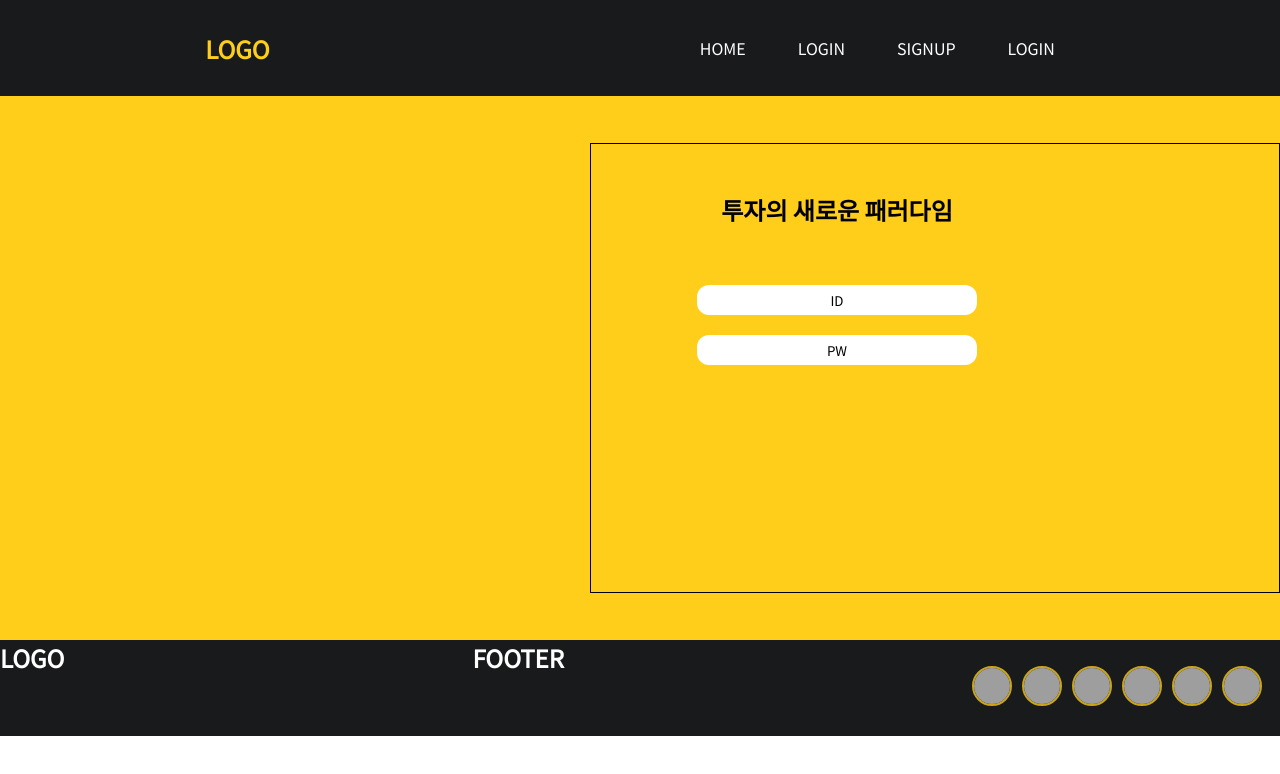
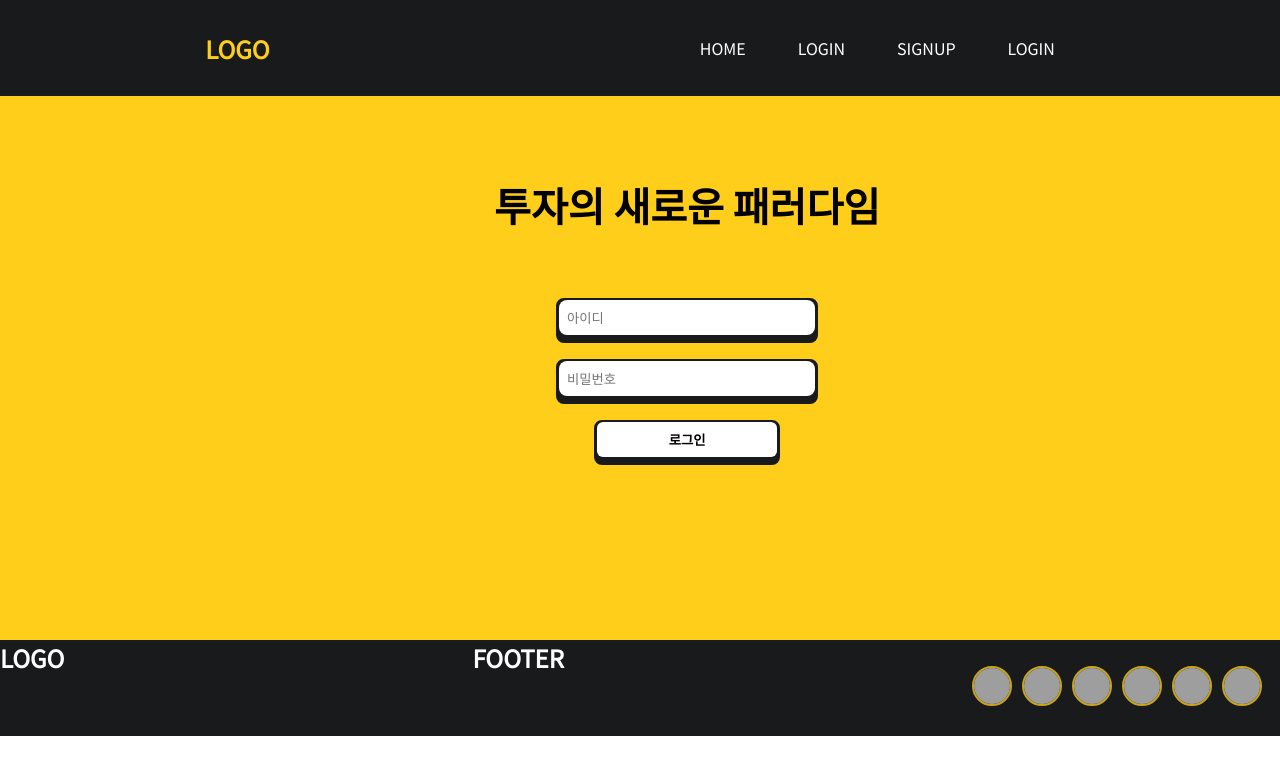
Before and after one commit to sjsin0905/bsbz-frontend, a React (Create React App) app: page /login in a window 1280 px wide. Shown: the top 774 px of the page. Built offline with nearby package versions, Linux system fonts and the light colour scheme; grey boxes are pictures that could not be loaded.

Commit message:
ADD: login-form
ADD only login form
No image

```diff
--- a/src/pages/Login.tsx
+++ b/src/pages/Login.tsx
@@ -3,6 +3,7 @@ import Footer from "../components/Footer/Footer";
 import Navigation from "../components/Navigation";
 import Loading from "../components/Loading";
 import styled from "styled-components";
+import { useForm } from "react-hook-form";
 
 const Container = styled.div`
   display: flex;
@@ -24,52 +25,151 @@ const Main = styled.div`
   align-items: center;
 `;
 
-const LoginForm = styled.div`
-  height: 50vh;
-  border: 1px solid;
-  width: 50vw;
-  padding-top: 48px;
-  padding-left: 48px;
+const TextBox = styled.div`
+  height: 68vh;
+  display: flex;
+  flex-direction: column;
+  justify-content: space-between;
+  align-items: center;
+  margin-top: 20vh;
+  margin-right: 50vh;
+  h2 {
+    // 회원가입 텍스트
+    margin-bottom: 2vh;
+    font-size: 40px;
+  }
+`;
 
+const Forms = styled.div`
+  display: flex;
+  flex-direction: column;
+  justify-content: space-between;
+  align-items: center;
+
+  form {
+    display: flex;
+    flex-direction: column;
+    justify-content: start;
+    align-items: center;
+    height: 40vh;
+    // 입력 폼
+
+    p {
+      margin-bottom: 2vh;
+    }
+
+    input {
+      // 데이터 입력 폼
+      border: none;
+      padding: 1vh;
+      width: 240px;
+      border-radius: 8px;
+    }
+
+    button {
+      border: none;
+      width: 180px;
+      padding: 1vh;
+      border-radius: 6px;
+    }
+  }
+`;
+
+const ButtonBox = styled.div`
   display: flex;
   flex-direction: column;
   justify-content: start;
-  align-items: start;
+  align-items: center;
 
-  form {
-    text-align: center;
-    padding-left: 48px;
+  border-radius: 8px;
+  border: 2px solid ${(props) => props.theme.borderColor};
+
+  overflow: hidden;
+  background-color: ${(props) => props.theme.borderColor};
+  padding: 0 1px 6px 1px;
+
+  transition: background-color ease 0.3s;
+
+  button {
+    background-color: ${(props) => props.theme.backgroundColor};
+    transition: color ease 0.3s, background-color ease 0.3s;
+    font-weight: bold;
   }
 
-  input {
-    border: 0px;
-    border-radius: 12px;
-    text-align: center;
-    width: 280px;
-    height: 30px;
-    margin: 10px;
+  &:hover {
+    cursor: pointer;
+    button {
+      color: ${(props) => props.theme.borderColor};
+      background-color: ${(props) => props.theme.cyColor};
+      cursor: pointer;
+    }
   }
 `;
 
+const InputBox = styled.div`
+  background-color: ${(props) => props.theme.borderColor};
+  margin-bottom: 2vh;
+  border-radius: 8px;
+  border: 2px solid ${(props) => props.theme.borderColor};
+  overflow: hidden;
+  padding: 0 1px 6px 1px;
+`;
+
+interface IFormData {
+  user_id: string;
+  password: string;
+}
+
 export default function Login() {
   const [isLoading, setIsLoading] = useState(false);
-  const deleteValue = () => {};
+  const {
+    register,
+    handleSubmit,
+    formState: { errors },
+  } = useForm<IFormData>();
+
+  const onValid = (data: IFormData) => {
+    console.log(data);
+    console.log(errors);
+  };
   return (
     <>
       {isLoading && <Loading />}
       <Navigation />
       <Container>
         <Main>
-          <LoginForm>
-            <form action="#" method="post">
+          <TextBox>
+            <Forms>
               <h2>투자의 새로운 패러다임</h2>
               <br></br>
               <br></br>
-              <input type="text" value={"ID"} onClick={deleteValue}></input>
-              <br></br>
-              <input type="text" value={"PW"}></input>
-            </form>
-          </LoginForm>
+              <form onSubmit={handleSubmit(onValid)}>
+                <InputBox>
+                  <input
+                    {...register("user_id", {
+                      required: "아이디를 입력하세요.",
+                    })}
+                    type="text"
+                    placeholder="아이디"
+                  />
+                </InputBox>
+                {errors.user_id && <p>{errors.user_id.message}</p>}
+                <InputBox>
+                  <input
+                    {...register("password", {
+                      required: "비밀번호를 입력하세요.",
+                    })}
+                    type="password"
+                    placeholder="비밀번호"
+                  />
+                </InputBox>
+                {errors.password && <p>{errors.password.message}</p>}
+                <ButtonBox>
+                  <button>로그인</button>
+                </ButtonBox>
+              </form>
+            </Forms>
+          </TextBox>
         </Main>
       </Container>
       <Footer />
```
